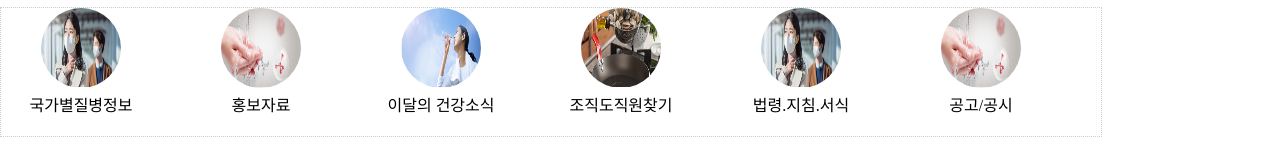
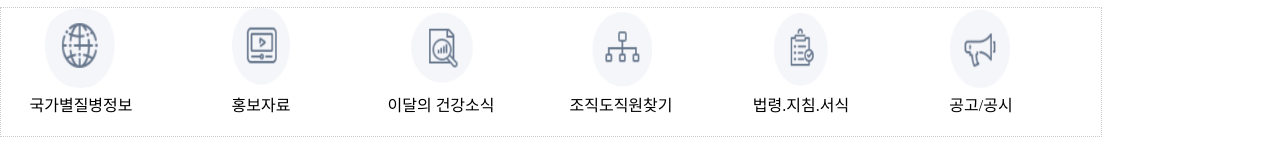
Before and after one commit to dltjgus7316/dltjgus7316.github.io, a plain HTML site: page index.html in a window 1280 px wide. Shown: the part 877-1022 px from the top of the page. Drawn offline with Linux system fonts and the light colour scheme.

Commit message:
Update index.html

```diff
--- a/index.html
+++ b/index.html
@@ -166,12 +166,12 @@ footer {
 	<section >
 			<!-- <img src='./img/gooff.png' width=1000> -->
 			<ul id="sub2">
-			<li><img src="./img/main05.PNG" ><br>국가별질병정보
-			<li><img src="./img/main06.PNG" ><br>홍보자료
-			<li><img src="./img/main03.PNG" ><br>이달의 건강소식
-			<li><img src="./img/main04.PNG" ><br>조직도직원찾기
-			<li><img src="./img/main05.PNG" ><br>법령.지침.서식
-			<li><img src="./img/main06.PNG" ><br>공고/공시
+			<li><img src="./img/main07.PNG" ><br>국가별질병정보
+			<li><img src="./img/main08.PNG" ><br>홍보자료
+			<li><img src="./img/main09.PNG" ><br>이달의 건강소식
+			<li><img src="./img/main10.PNG" ><br>조직도직원찾기
+			<li><img src="./img/main11.PNG" ><br>법령.지침.서식
+			<li><img src="./img/main12.PNG" ><br>공고/공시
 			</ul>
 	</section>
 	<section >
```
